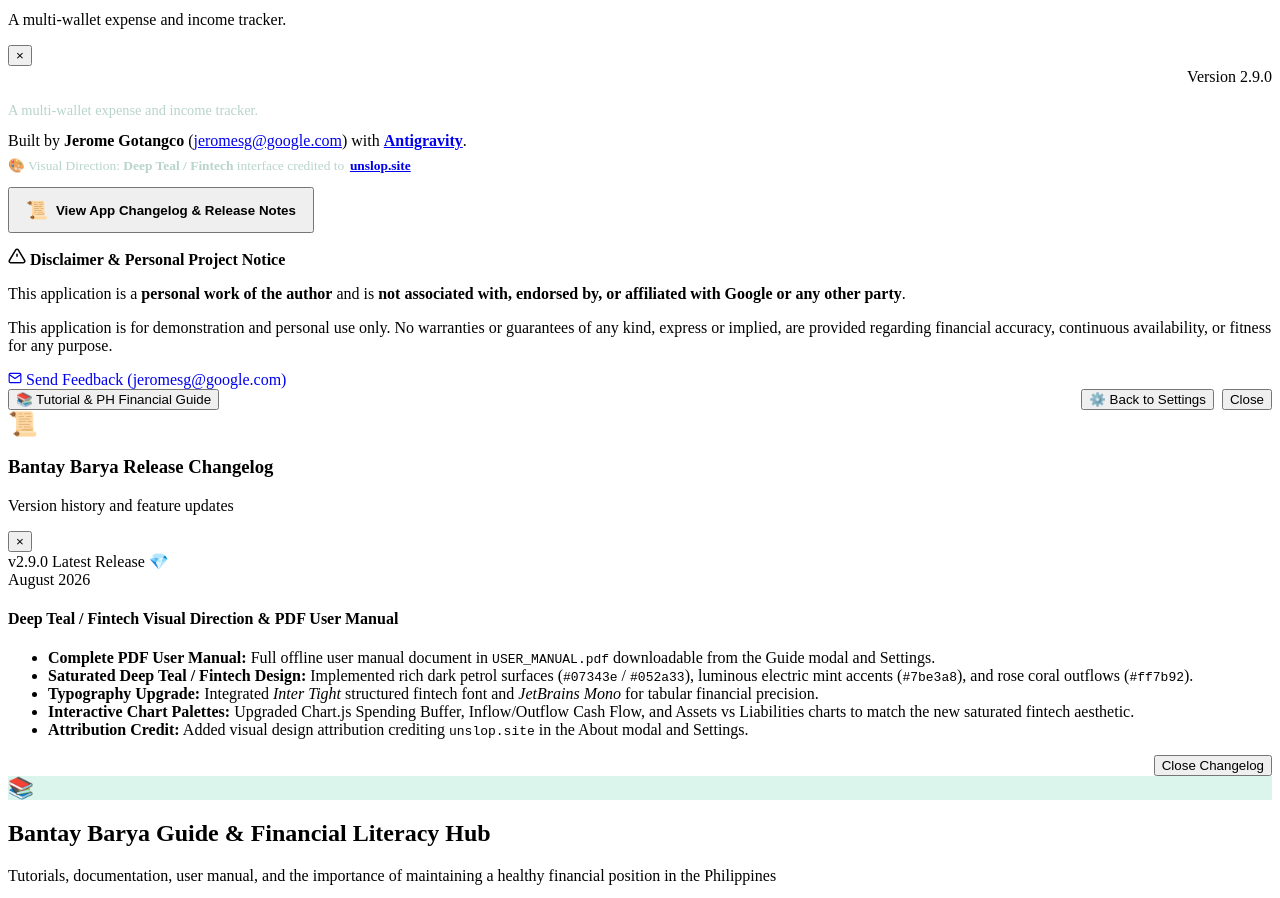
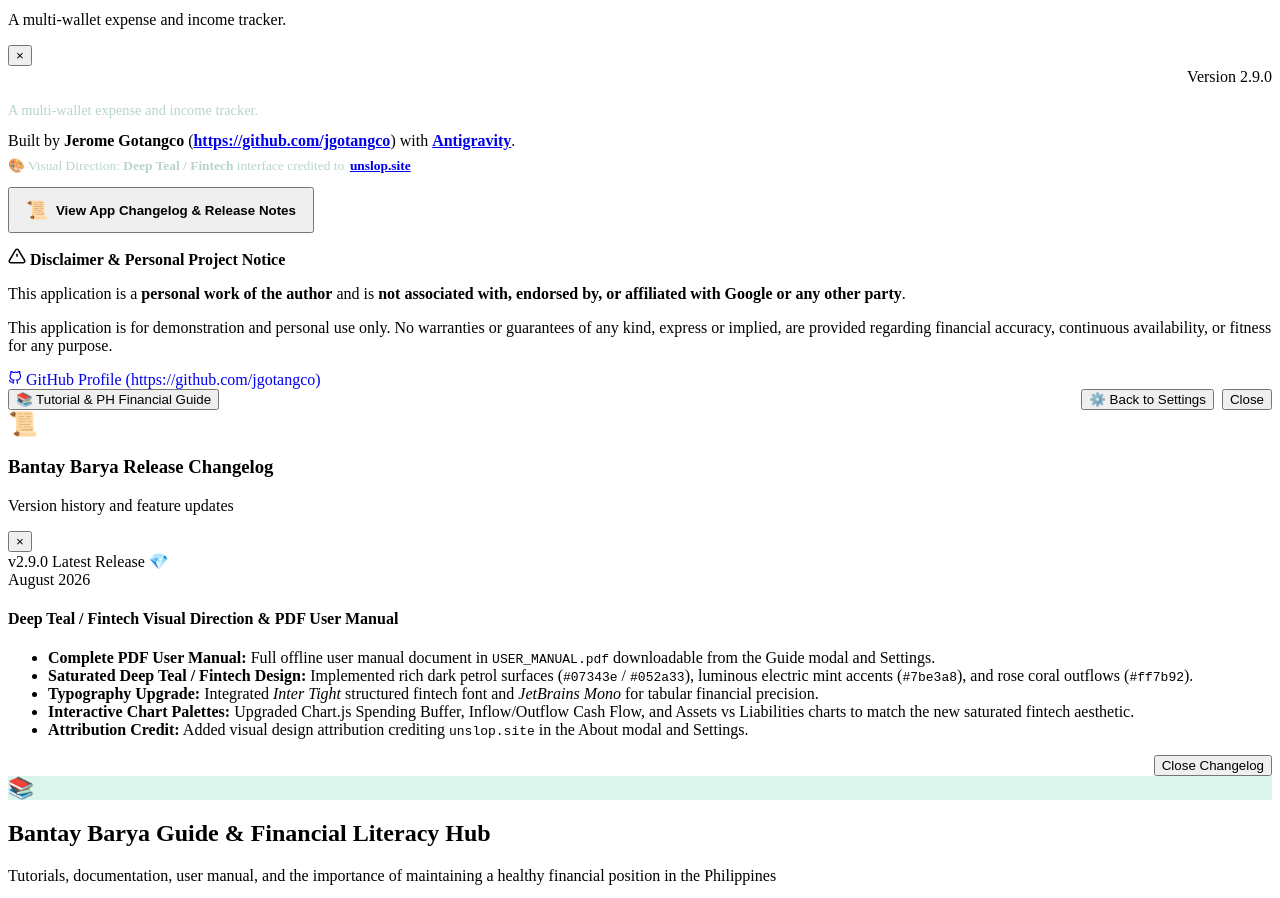
Before and after one commit to jgotangco/Bantay-Barya, a browser extension: page index.html in a window 1280 px wide. Shown: the part 2300-3198 px from the top of the page. Drawn offline with nearby package versions, Linux system fonts and the light colour scheme.

Commit message:
Attribute development to Jerome Gotangco and GitHub url https://github.com/jgotangco in index.html

```diff
--- a/index.html
+++ b/index.html
@@ -4,7 +4,7 @@
   <meta charset="UTF-8">
   <meta name="viewport" content="width=device-width, initial-scale=1.0, maximum-scale=1.0, user-scalable=no">
   <title>Bantay Barya - Multi-Wallet Expense Tracker</title>
-  <meta name="description" content="A multi-wallet expense and income tracker built on Antigravity by Jerome Gotangco (jeromesg@google.com)">
+  <meta name="description" content="A multi-wallet expense and income tracker built on Antigravity by Jerome Gotangco (https://github.com/jgotangco)">
 
   <!-- PWA & Mobile Web App Meta -->
   <link rel="manifest" href="manifest.json">
@@ -666,7 +666,7 @@
       <div class="footer-right">
         <a href="https://antigravity.google/" target="_blank" rel="noopener noreferrer" class="link-antigravity" title="Built with Google Antigravity">Built with Antigravity</a>
         <span>•</span>
-        <a href="mailto:jeromesg@google.com" class="link-email">Jerome Gotangco</a>
+        <a href="https://github.com/jgotangco" target="_blank" rel="noopener noreferrer" class="link-email">Jerome Gotangco</a>
         <span>•</span>
         <span class="version-tag">v2.9.0</span>
       </div>
@@ -870,7 +870,7 @@
             A multi-wallet expense and income tracker.
           </p>
           <div class="author-badge-card">
-            <div>Built by <strong>Jerome Gotangco</strong> (<a href="mailto:jeromesg@google.com" class="link-email">jeromesg@google.com</a>) with <a href="https://antigravity.google/" target="_blank" rel="noopener noreferrer" class="link-antigravity"><strong>Antigravity</strong></a>.</div>
+            <div>Built by <strong>Jerome Gotangco</strong> (<a href="https://github.com/jgotangco" target="_blank" rel="noopener noreferrer" class="link-antigravity"><strong>https://github.com/jgotangco</strong></a>) with <a href="https://antigravity.google/" target="_blank" rel="noopener noreferrer" class="link-antigravity"><strong>Antigravity</strong></a>.</div>
             <div style="margin-top: 0.45rem; font-size: 0.84rem; color: var(--text-secondary); display: flex; align-items: center; gap: 0.35rem; flex-wrap: wrap;">
               <span>🎨 Visual Direction: <strong>Deep Teal / Fintech</strong> interface credited to</span>
               <a href="https://unslop.site/" target="_blank" rel="noopener noreferrer" class="link-antigravity"><strong>unslop.site</strong></a>
@@ -904,12 +904,11 @@
         </div>
 
         <div class="about-feedback-row">
-          <a href="mailto:jeromesg@google.com?subject=Bantay%20Barya%20Feedback" class="btn btn-outline btn-sm" style="text-decoration: none;">
+          <a href="https://github.com/jgotangco" target="_blank" rel="noopener noreferrer" class="btn btn-outline btn-sm" style="text-decoration: none;">
             <svg width="14" height="14" viewBox="0 0 24 24" fill="none" stroke="currentColor" stroke-width="2">
-              <path d="M4 4h16c1.1 0 2 .9 2 2v12c0 1.1-.9 2-2 2H4c-1.1 0-2-.9-2-2V6c0-1.1.9-2 2-2z"></path>
-              <polyline points="22,6 12,13 2,6"></polyline>
+              <path d="M9 19c-5 1.5-5-2.5-7-3m14 6v-3.87a3.37 3.37 0 0 0-.94-2.61c3.14-.35 6.44-1.54 6.44-7A5.44 5.44 0 0 0 20 4.77 5.07 5.07 0 0 0 19.91 1S18.73.65 16 2.48a13.38 13.38 0 0 0-7 0C6.27.65 5.09 1 5.09 1A5.07 5.07 0 0 0 5 4.77a5.44 5.44 0 0 0-1.5 3.78c0 5.42 3.3 6.61 6.44 7A3.37 3.37 0 0 0 9 18.13V22"></path>
             </svg>
-            <span>Send Feedback (jeromesg@google.com)</span>
+            <span>GitHub Profile (https://github.com/jgotangco)</span>
           </a>
         </div>
       </div>
```
Lines whose indentation alone changed are shown as unchanged.
